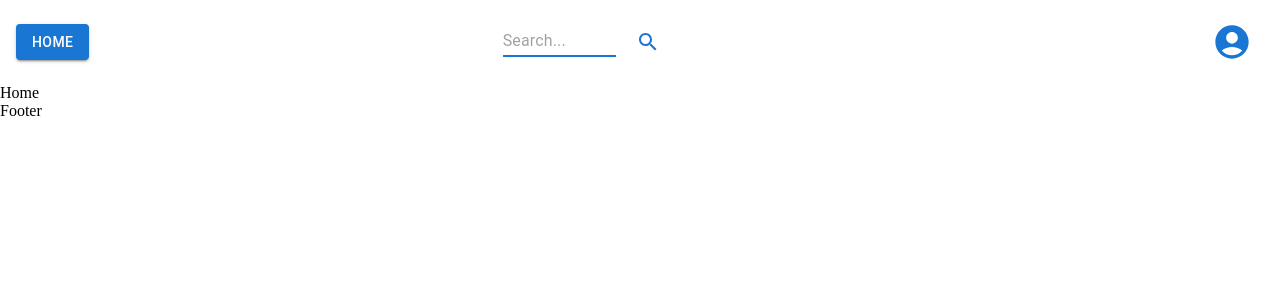
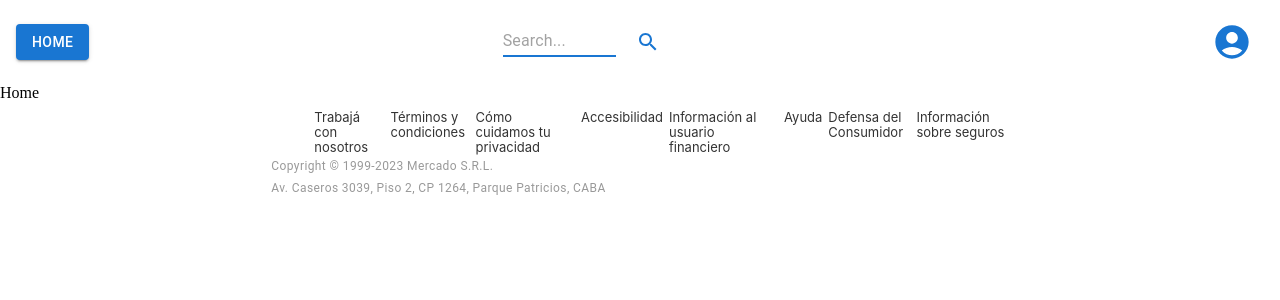
Before and after one commit to Madahva/E-commerce--Front, a React (Create React App) app: page / in a window 1280 px wide. Shown: the top 300 px of the page. Built offline with nearby package versions, Linux system fonts and the light colour scheme.

Commit message:
feature(Footer):se creo futer basico

```diff
--- a/src/components/Footer/Footer.jsx
+++ b/src/components/Footer/Footer.jsx
@@ -1,7 +1,102 @@
-const Footer = () => {
+import React from "react";
+import { makeStyles } from "@mui/styles";
+import { Grid, Link, Typography } from "@mui/material";
+
+const useStyles = makeStyles((theme) => ({
+  root: {
+    backgroundColor: theme.palette.grey[0],
+    color: "#999",
+    padding: theme.spacing(1),
+    fontFamily: "Proxima Nova,-apple-system,Roboto,Arial,sans-serif",
+  },
+  container: {
+    margin: "0 auto",
+    width: "100%",
+    [theme.breakpoints.up("md")]: {
+      maxWidth: theme.breakpoints.values.md,
+    },
+    [theme.breakpoints.up("lg")]: {
+      maxWidth: theme.breakpoints.values.lg,
+    },
+  },
+  nav: {
+    display: "flex",
+    listStyle: "none",
+    margin: 0,
+    justifyContent: "flex-end",
+  },
+  navItem: {
+    padding: "0px 3px",
+    fontSize: "13px",
+    fontFamily: "Proxima Nova,-apple-system,Roboto,Arial,sans-serif",
+    color: "#333",
+  },
+}));
+
+function Footer() {
+  const classes = useStyles();
+
   return (
-    <div>Footer</div>
-  )
-};
+    <div>
+      <Grid container justifyContent="center" className={classes.root}>
+        <Grid container item xs={11} md={9} lg={7} className={classes.container}>
+          <Grid container item justifyContent="space-between">
+            <Grid item>
+              <nav>
+                <ul className={classes.nav}>
+                  <li className={classes.navItem}>
+                    <Link href="#" underline="hover" color="inherit">
+                      Trabajá con nosotros
+                    </Link>
+                  </li>
+                  <li className={classes.navItem}>
+                    <Link href="#" underline="hover" color="inherit">
+                      Términos y condiciones
+                    </Link>
+                  </li>
+                  <li className={classes.navItem}>
+                    <Link href="#" underline="hover" color="inherit">
+                      Cómo cuidamos tu privacidad
+                    </Link>
+                  </li>
+                  <li className={classes.navItem}>
+                    <Link href="#" underline="hover" color="inherit">
+                      Accesibilidad
+                    </Link>
+                  </li>
+                  <li className={classes.navItem}>
+                    <Link href="#" underline="hover" color="inherit">
+                      Información al usuario financiero
+                    </Link>
+                  </li>
+                  <li className={classes.navItem}>
+                    <Link href="#" underline="hover" color="inherit">
+                      Ayuda
+                    </Link>
+                  </li>
+                  <li className={classes.navItem}>
+                    <Link href="#" underline="hover" color="inherit">
+                      Defensa del Consumidor
+                    </Link>
+                  </li>
+                  <li className={classes.navItem}>
+                    <Link href="#" underline="hover" color="inherit">
+                      Información sobre seguros
+                    </Link>
+                  </li>
+                </ul>
+              </nav>
+            </Grid>
+          </Grid>
+          <Grid item>
+            <Typography variant="caption">Copyright ©&nbsp;1999-2023 Mercado S.R.L.</Typography>
+            <br />
+            <Typography variant="caption">Av. Caseros 3039, Piso 2, CP 1264, Parque Patricios, CABA</Typography>
+          </Grid>
+        </Grid>
+      </Grid>
+    </div>
+  );
+}
 
 export default Footer;
```
